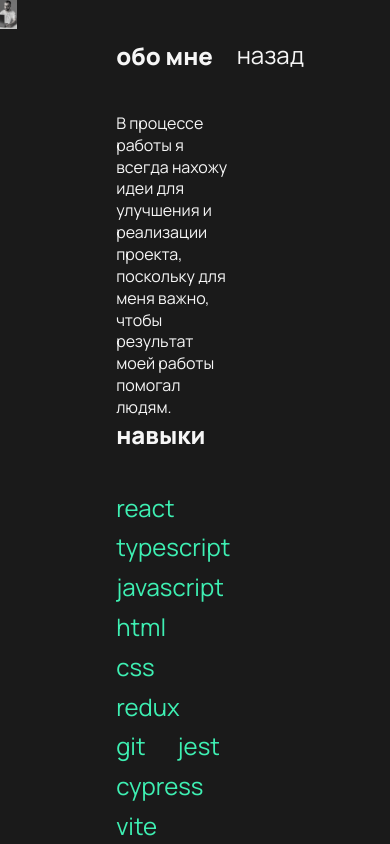
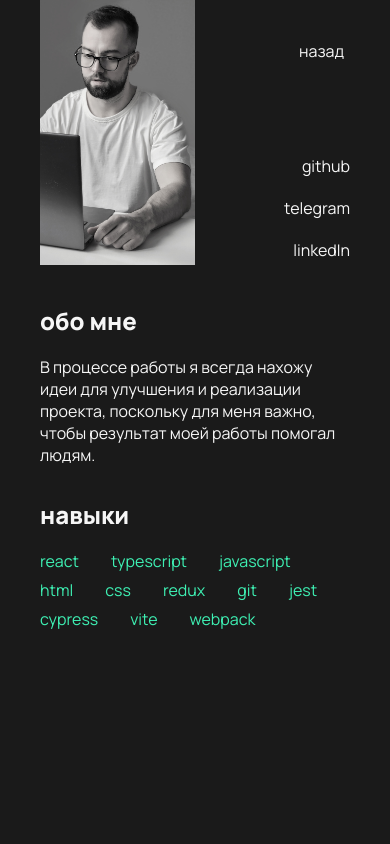
Before and after one commit to AndStrel/MyBuisnessCard, a React (Vite) app: page /home in a window 390 px wide. Both pictures are taken after a click on the button "обо мне". Shown: the top 844 px of the page. Built offline with nearby package versions, Linux system fonts and the light colour scheme.

Commit message:
add mobile version for about

```diff
--- a/src/components/ui/pages/aboutPage/aboutPageUI.module.scss
+++ b/src/components/ui/pages/aboutPage/aboutPageUI.module.scss
@@ -87,7 +87,7 @@
   }
 }
 
-// @media screen and (min-width: 1024px) and (max-width: 1440px) {
+// @media screen and (min-width: 768px) and (max-width: 1440px) {
 //   .about {
 //     .photo {
 //       margin-inline-end: 40px;
@@ -99,66 +99,74 @@
 
 // }
 
-// @media screen and (min-width: 768px) and (max-width: 1024px) {
-//   .about {
-//     .main {
-//       // flex-direction: column;
-//     }
-//     .photo {
-//       margin-inline-end: 0;
-//     }
-//     .content {
-//       padding-inline-end: 0;
-//       justify-content: center;
-//     }
-//   }
+@media screen and (max-width: 768px) {
+  .about {
+    .main {
+      position: relative;
+      padding-inline: 40px;
+      display: grid;
+      grid-template-columns: repeat(2, 50%);
+      grid-template-rows: repeat(3, auto);
+    }
 
-// }
+    .photo {
+      min-width: 153px;
+      margin-inline-end: 0;
+    }
 
-// @media screen and (min-width: 375px) and (max-width: 768px) {
-//   .about {
-//     .main {
-//       padding-inline: 40px;
-//       display: grid;
-//       grid-template-columns: repeat(2, 50%);
-//       grid-template-rows: repeat(4, 300px);
-//         grid-template-areas:
-//           'photo button'
-//           'photo links'
-//           'info info'
-//           'skils skils';
-//     }
-
-//     .photo {
-//       // grid-area: photo;
-//       margin-inline-end: 0;
-//     }
-
-//     .content {
-//       display: grid;
-//       padding-inline-end: 0;
-//       &__infoContainer {
-//         display: grid;
-//         & .info {
-//           display: grid;
-//           // grid-area: info;
-//         }
-//         & .stack {
-//           display: grid;
-//           // grid-area: skils;
-//         }
-//         & .contacts {
-//           display: grid;
-//           // grid-area: about;
-//         }
-//       }
-//       &__buttonContainer {
-//         display: grid;
-//         // grid-area: links;
-//       }
-//     }
-//     .info {
-//       // grid-area: about;
-//     }
-//   }
-// }
+    .content {
+      display: grid;
+      grid-row-start: 2;
+      grid-row-end: 4;
+      grid-column: span 2;
+      padding-inline-end: 0;
+      &__infoContainer {
+        gap: 32px;
+        margin-block: 40px 80px;
+        & .container {
+          gap: 20px;
+        }
+        & .info {
+          display: grid;
+        }
+        & .stack {
+          &__item {
+            font-size: 16px;
+            line-height: 21.86px;
+          }
+        }
+        & .contacts {
+          display: grid;
+        }
+      }
+      &__buttonContainer {
+        position: absolute;
+        display: grid;
+        right: 40px;
+        top: 40px;
+        padding-block-start: 0;
+        & button {
+          font-size: 16px;
+          line-height: 21.86px;
+        }
+      }
+    }
+    .contacts {
+      position: absolute;
+      right: 40px;
+      top: 156px;
+      &__title {
+        display: none;
+      }
+      &__list {
+        flex-direction: column;
+        align-items: flex-end;
+        gap: 20px;
+      }
+      & a {
+        font-size: 16px;
+        line-height: 21.86px;
+      }
+    }
+  }
+}
```
